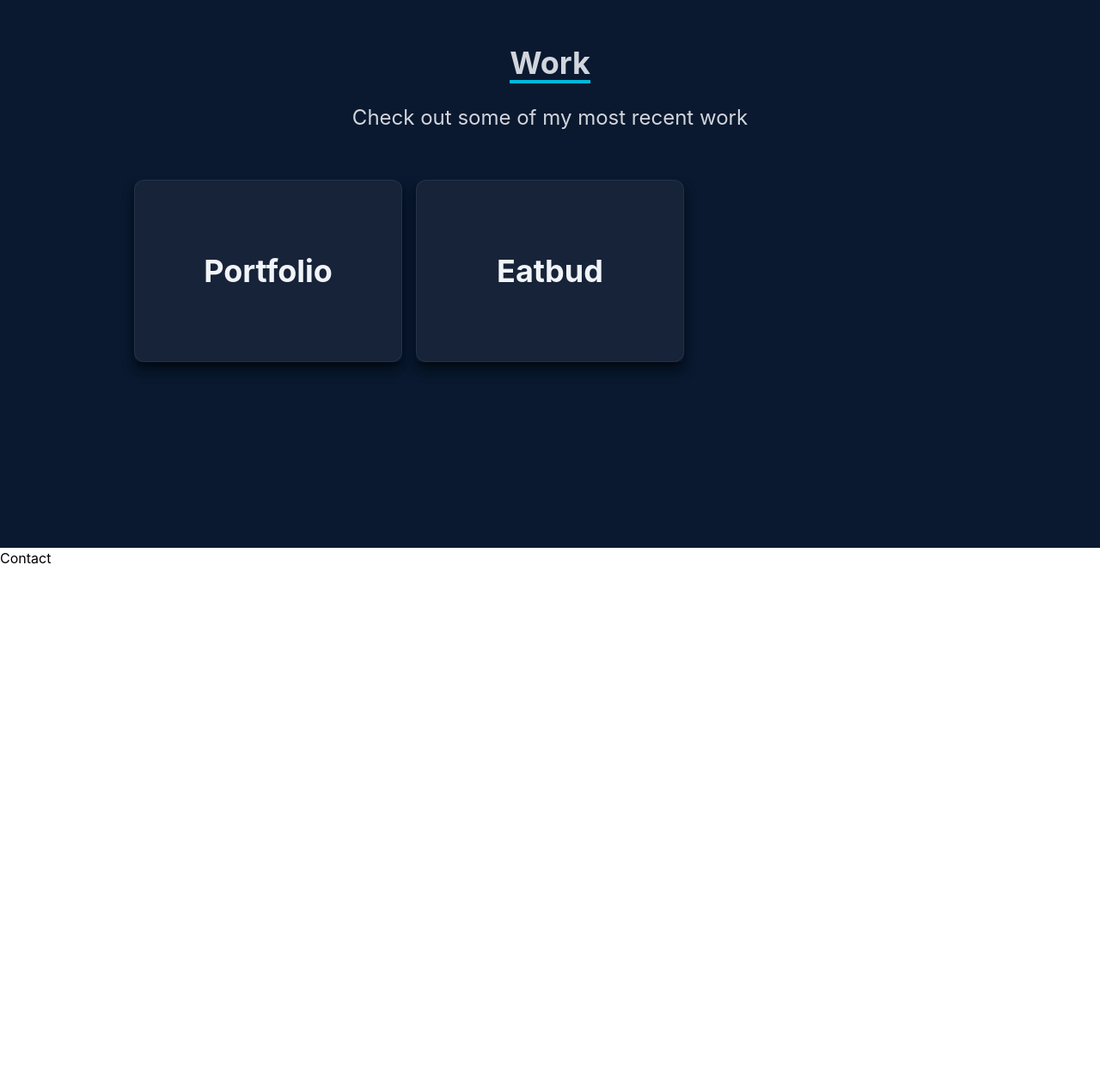
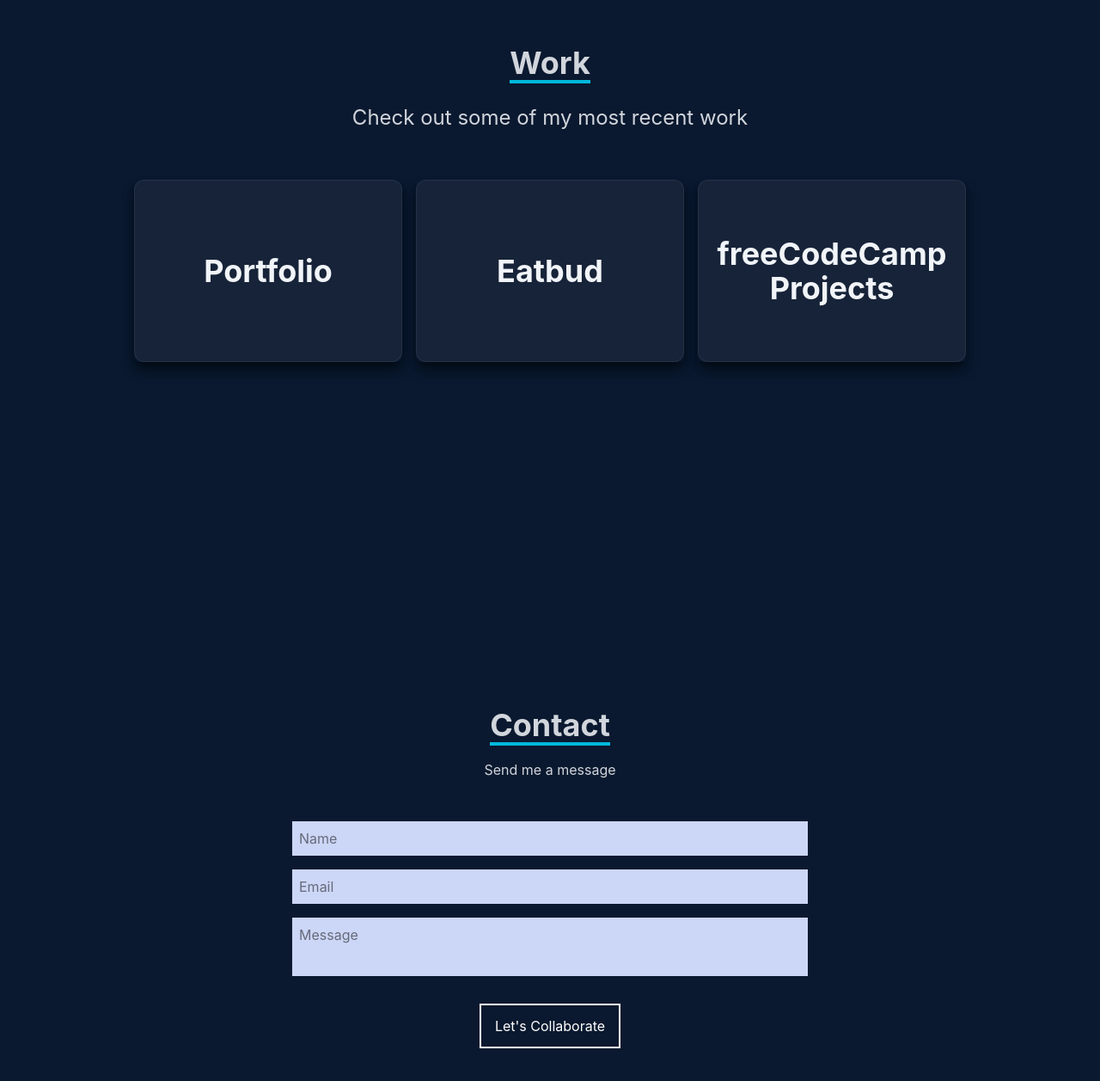
Before and after one commit to Nahjuu/portfolio, a React (Vite) app: page / in a window 1280 px wide. Shown: the part 2563-3820 px from the top of the page at 86% size. Before the commit the page ends 3224 px from the top, so only its background shows below. Built offline with nearby package versions, Linux system fonts and the light colour scheme.

Commit message:
added Contact.jsx component, updated Work.jsx component's CSS and handled default behaviour for contact form.

```diff
--- a/src/App.jsx
+++ b/src/App.jsx
@@ -8,14 +8,14 @@
 
 function App() {
   return (
-    <div >
+    <>
       <Navbar />
       <Home />
       <About />
       <Skills />
       <Works />
       <Contact />
-    </div>
+    </>
   );
 }
 
--- a/src/components/Contact.jsx
+++ b/src/components/Contact.jsx
@@ -1,11 +1,23 @@
-import React from 'react';
+import React from 'react'
 
-function Contact(){
-    return(
-        <>
-        Contact
-        </>
-    )
+const Contact = () => {
+  return (
+    // Main container with full height and centering
+    <div name='contact' className='w-full h-screen bg-[#0a192f] flex justify-center items-center p-4'>
+        {/* Form wrapper with max width */}
+        <div className='flex flex-col max-w-[600px] w-full'>
+            {/* Header section */}
+            <div className='pb-8 flex flex-col justify-center w-full h-full items-center'>
+                <p className='text-4xl font-bold inline border-b-4 border-cyan-500 text-gray-300'>Contact</p>
+                <p className='text-gray-300 py-4'>Send me a message</p>
+            </div>
+            {/* Form inputs with consistent styling */}
+            <input className='bg-[#ccd6f6] p-2' type="text" placeholder='Name' name='name' />
+            <input className='my-4 p-2 bg-[#ccd6f6]' type="email" placeholder='Email' name='email' />
+            <textarea className='resize-none h-17 bg-[#ccd6f6] p-2' name="message" rows="10" placeholder='Message'></textarea>
+            <button className=' cursor-pointer text-white border-2 hover:bg-cyan-500 hover:border-cyan-500 px-4 py-3 my-8 mx-auto flex items-center'>Let's Collaborate</button>
+        </div>
+    </div>
+  )
 }
-
-export default Contact;
+export default Contact
--- a/src/components/Works.jsx
+++ b/src/components/Works.jsx
@@ -30,7 +30,7 @@
                   <a href="/" className="w-28 rounded-lg bg-slate-100 py-2 text-center font-bold text-slate-800 transition-colors hover:bg-white hover:text-black">
                   Demo
                   </a>
-                  <a href="/" className="w-28 rounded-lg bg-slate-100 py-2 text-center font-bold text-slate-800 transition-colors hover:bg-white hover:text-black">
+                  <a href="https://github.com/Nahjuu/portfolio" className="w-28 rounded-lg bg-slate-100 py-2 text-center font-bold text-slate-800 transition-colors hover:bg-white hover:text-black">
                   Code
                   </a>
                 </div>
@@ -51,10 +51,27 @@
                 A calorie tracking app with AI integration that allows users to track their meals and get nutritional information.
                 </p>
                 <div className="flex gap-4">
-                  <a href="/" className="w-28 rounded-lg bg-slate-100 py-2 text-center font-bold text-slate-800 transition-colors hover:bg-white hover:text-black">
-                  Demo
+                  <a href="https://github.com/Nahjuu/Eatbud" className="w-28 rounded-lg bg-slate-100 py-2 text-center font-bold text-slate-800 transition-colors hover:bg-white hover:text-black">
+                  Code
                   </a>
-                  <a href="/" className="w-28 rounded-lg bg-slate-100 py-2 text-center font-bold text-slate-800 transition-colors hover:bg-white hover:text-black">
+                </div>
+              </div>
+            </div>
+          </div>
+          <div className='text-center shadow-lg shadow-[#040c16] group container rounded-md flex justify-center items-center mx-auto content-div'>
+            <div className="group relative flex h-53 w-full flex-col items-center justify-center overflow-hidden rounded-xl border border-slate-600/30 bg-slate-800/70 shadow-lg transition-all duration-500 hover:shadow-xl">
+              <h1 className="text-4xl font-bold text-slate-100 transition-opacity duration-500 group-hover:opacity-0">
+              freeCodeCamp Projects
+              </h1>
+              <div className="absolute inset-0 flex flex-col items-center justify-center bg-slate-700/90 p-6 opacity-0 backdrop-blur-sm transition-opacity duration-500 group-hover:opacity-100">
+                <span className="cursor-default mb-2 text-xl font-bold tracking-wider text-white">
+                freeCodeCamp Certification Projects
+                </span>
+                <p className="cursor-default mb-6 text-center text-sm text-slate-200">
+                A repository containing all the projects I completed for the freeCodeCamp certifications.
+                </p>
+                <div className="flex gap-4">
+                  <a href="https://github.com/Nahjuu/freecodecamp-certification-projects" className="w-28 rounded-lg bg-slate-100 py-2 text-center font-bold text-slate-800 transition-colors hover:bg-white hover:text-black">
                   Code
                   </a>
                 </div>
```
